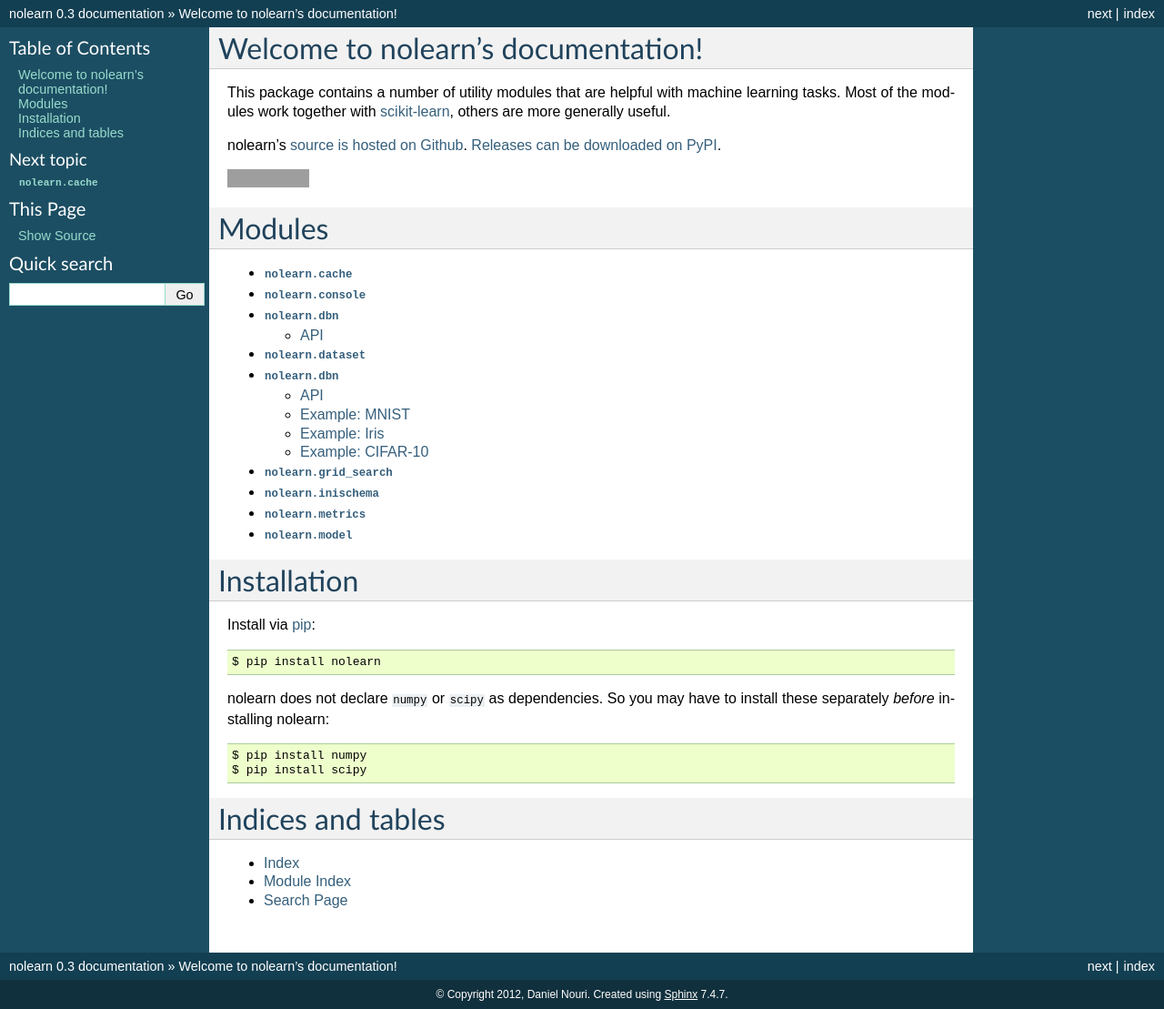
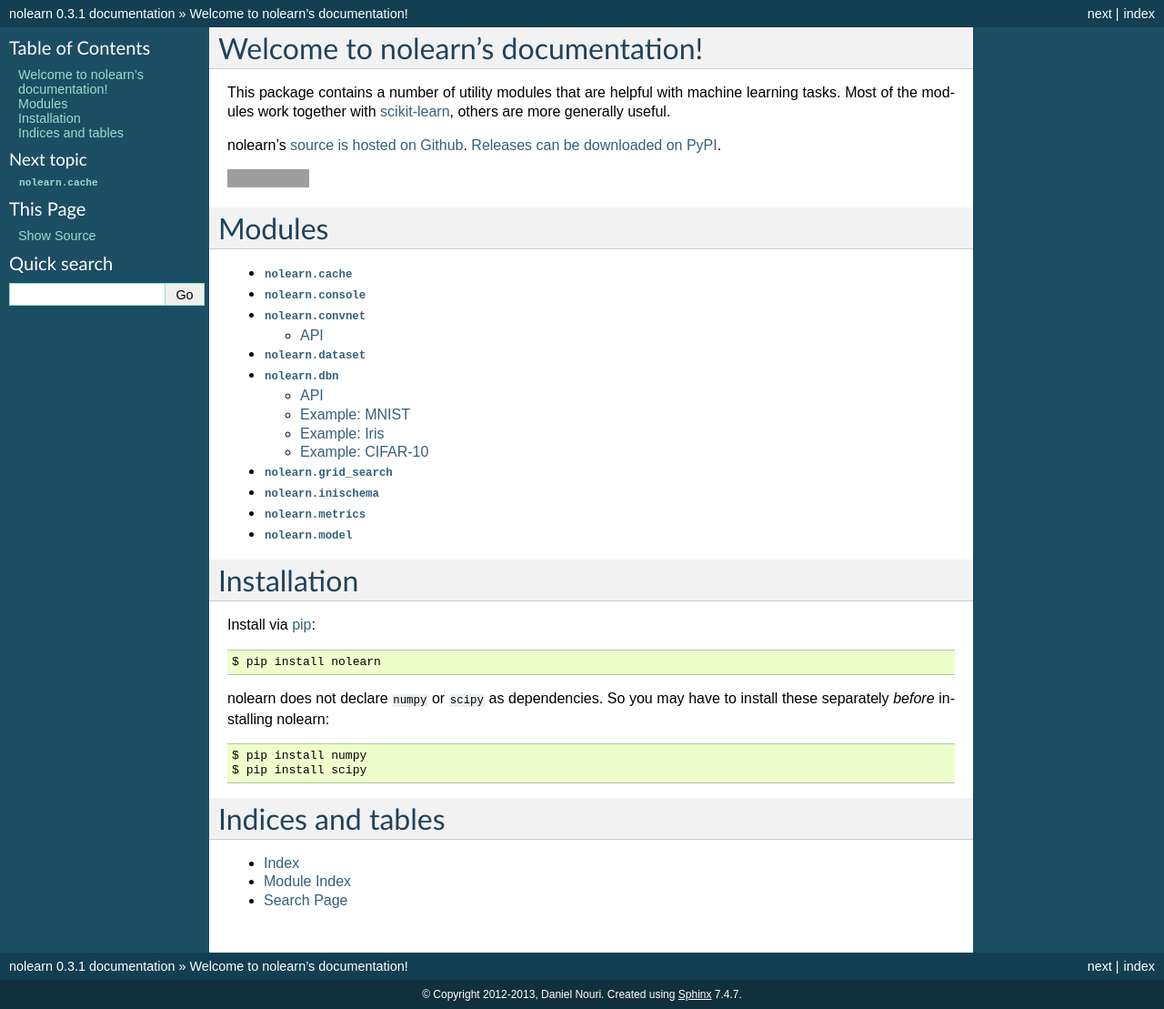
Before and after one commit to dnouri/nolearn, a Sphinx documentation site: the page built from docs/index.rst, in a window 1280 px wide. Shown: the whole page at 91% size. Built offline with Sphinx 7.4.7, drawn with Linux system fonts in a browser that asks for light colours; grey boxes are pictures that could not be loaded.

Commit message:
Docs: Fix convnet reference.

```diff
--- a/docs/conf.py
+++ b/docs/conf.py
@@ -41,16 +41,16 @@
 
 # General information about the project.
 project = u'nolearn'
-copyright = u'2012, Daniel Nouri'
+copyright = u'2012-2013, Daniel Nouri'
 
 # The version info for the project you're documenting, acts as replacement for
 # |version| and |release|, also used in various other places throughout the
 # built documents.
 #
 # The short X.Y version.
-version = '0.3'
+version = '0.3.1'
 # The full version, including alpha/beta/rc tags.
-release = '0.3'
+release = '0.3.1'
 
 # The language for content autogenerated by Sphinx. Refer to documentation
 # for a list of supported languages.
--- a/docs/convnet.rst
+++ b/docs/convnet.rst
@@ -1,5 +1,5 @@
-:mod:`nolearn.dbn`
-------------------
+:mod:`nolearn.convnet`
+----------------------
 
 API
 ~~~
```
